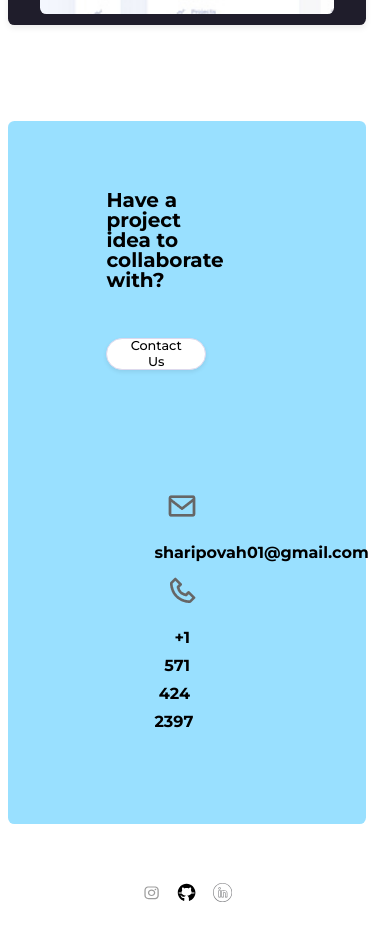
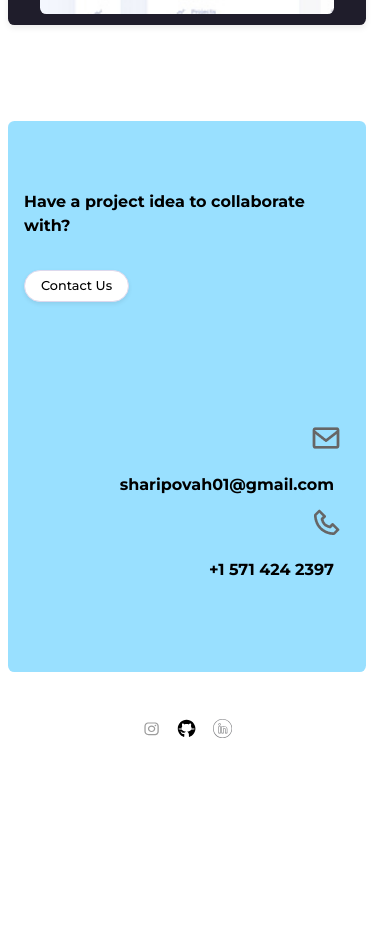
Before and after one commit to hulkarsharif/personal-portfolio, a React (Create React App) app: page / in a window 390 px wide. Shown: the part 4929-5870 px from the top of the page. After the commit the page ends 5737 px from the top, so only its background shows below. Built offline with nearby package versions, Linux system fonts and the light colour scheme.

Commit message:
Finish the media query for footer

```diff
--- a/src/pages/Home/Footer/Footer.tsx
+++ b/src/pages/Home/Footer/Footer.tsx
@@ -1,3 +1,226 @@
+// import { Button, Icon, Typography } from "../../../design-system";
+// import styled from "styled-components";
+// import { PageContainer } from "../../components";
+// import phone from "../../../design-system/assets/image/phone-icon.png";
+// import email from "../../../design-system/assets/image/email-icon.png";
+// import { useState } from "react";
+// import { CreateContactUsModal } from "./createContactUsModal";
+
+// const FooterSection = styled(PageContainer)`
+//     /* padding-top: 8.5rem;
+//     padding-bottom: 8.6rem; */
+
+//     @media (max-width: 37.5em) {
+//         //600
+//         margin-bottom: 2rem;
+//     }
+// `;
+
+// const FooterWrapper = styled.div`
+//     text-align: left;
+
+//     border-radius: var(--space-8);
+//     background-color: var(--dodger-blue-200);
+
+//     padding-left: 12.3rem;
+//     padding-top: 8.6rem;
+//     padding-bottom: 5rem;
+//     padding-right: 20rem;
+
+//     @media (max-width: 25em) {
+//         //400
+//         margin-bottom: 1.5rem;
+//     }
+// `;
+
+// const FooterTitle = styled(Typography)`
+//     margin-bottom: 4rem;
+
+//     @media (max-width: 37.5em) {
+//         //600
+//         line-height: 3rem;
+//         font-size: 2.5rem;
+//     }
+
+//     @media (max-width: 25em) {
+//         //400
+//         /* display: flex;
+//         align-items: left; */
+//         line-height: 2.5rem;
+//         font-size: 2.5rem;
+//         padding-bottom: 2rem;
+//         padding-right: 2rem;
+//     }
+// `;
+
+// const FooterLinkWrapper = styled.div`
+//     display: flex;
+//     align-items: center;
+//     justify-content: space-between;
+//     text-align: right;
+
+//     /* background-color: red; */
+
+//     @media (max-width: 64em) {
+//         display: block;
+//         align-items: right;
+//     }
+
+//     /* @media (max-width: 25em) {
+//         //400
+//         align-items: right;
+//         line-height: 1.5rem;
+//         font-size: 2.2rem;
+//     } */
+// `;
+
+// const Buttons = styled.div`
+//     display: block;
+//     align-items: left;
+//     margin-bottom: 10rem;
+// `;
+
+// const StyledLink = styled.a`
+//     padding-right: 5rem;
+//     display: inline-block;
+
+//     padding: 1rem;
+
+//     justify-content: space-between;
+
+//     font-size: 1.8rem;
+
+//     color: var(--black-900);
+
+//     //1104
+//     @media (max-width: 69em) {
+//         display: flex;
+//     }
+
+//     //1024
+//     @media (max-width: 64em) {
+//         display: block;
+//         align-items: right;
+//         text-align: right;
+//         line-height: 3.2rem;
+//         font-size: 1.8rem;
+//     }
+
+//     @media (max-width: 25em) {
+//         //400
+//         display: block;
+//         align-items: center;
+//         line-height: 3.5rem;
+//         font-size: 2rem;
+//     }
+// `;
+
+// const ContactWrapper = styled.div`
+//     font-size: 1.8rem;
+//     display: flex;
+//     padding: 5rem;
+//     padding-right: 1rem;
+
+//     align-items: left;
+//     font-size: 1.8rem;
+//     color: var(--black-900);
+//     font-weight: bold; /* Make the text bold */
+
+//     text-align: start;
+//     img {
+//         filter: brightness(40%); /* Change the color to black */
+//     }
+
+//     @media (max-width: 64em) {
+//         //1024
+
+//         display: block;
+//         align-items: right;
+//         text-align: right;
+//     }
+//     @media (max-width: 25em) {
+//         //400
+//         display: block;
+//         align-items: right;
+//         line-height: 3.5rem;
+//         font-size: 2rem;
+//     }
+// `;
+
+// const SocialMedia = styled.div`
+//     color: var(--black-900);
+
+//     gap: 3.6rem;
+//     display: flex;
+//     align-items: center;
+//     justify-content: center;
+//     padding-bottom: 6.7rem;
+//     padding-top: 4.9rem;
+//     gap: var(--space-20);
+
+//     svg {
+//         cursor: pointer;
+
+//         margin-top: 1rem;
+//         transition: all 1s;
+//         &:hover {
+//             transform: scale(1.5);
+//         }
+//     }
+// `;
+
+// const Footer = () => {
+//     const [showCreateUsContact, setShowCreateUsContact] = useState(false);
+//     return (
+//         <>
+//             <FooterSection>
+//                 <FooterWrapper>
+//                     <FooterTitle weight="bold" variant="h2" align="inherit">
+//                         Have a project idea to collaborate with?{" "}
+//                     </FooterTitle>
+//                     <FooterLinkWrapper>
+//                         <Buttons>
+//                             <Button
+//                                 color="secondary"
+//                                 size="lg"
+//                                 shape="circle"
+//                                 variant="outlined"
+//                                 onClick={() => setShowCreateUsContact(true)}
+//                             >
+//                                 Contact Us
+//                             </Button>
+//                         </Buttons>
+
+//                         <ContactWrapper>
+//                             <img src={email} alt="email" />
+//                             <StyledLink href="mailto:sharipovah01@gmail.com">
+//                                 sharipovah01@gmail.com
+//                             </StyledLink>
+//                             <img src={phone} alt="phone" />
+//                             <StyledLink href="tel:+15714242397">
+//                                 +1 571 424 2397
+//                             </StyledLink>
+//                         </ContactWrapper>
+//                     </FooterLinkWrapper>
+//                 </FooterWrapper>
+
+//                 <SocialMedia>
+//                     <Icon iconName="instagram" />
+//                     <Icon iconName="github-icon" />
+//                     <Icon iconName="linkedin-svgrepo-com" />
+//                 </SocialMedia>
+//             </FooterSection>
+
+//             <CreateContactUsModal
+//                 show={showCreateUsContact}
+//                 closeModal={() => setShowCreateUsContact(false)}
+//             />
+//         </>
+//     );
+// };
+
+// export { Footer };
+
 import { Button, Icon, Typography } from "../../../design-system";
 import styled from "styled-components";
 import { PageContainer } from "../../components";
@@ -7,29 +230,26 @@ import { useState } from "react";
 import { CreateContactUsModal } from "./createContactUsModal";
 
 const FooterSection = styled(PageContainer)`
-    /* padding-top: 8.5rem;
-    padding-bottom: 8.6rem; */
-
     @media (max-width: 37.5em) {
-        //600
         margin-bottom: 2rem;
     }
 `;
 
 const FooterWrapper = styled.div`
     text-align: left;
-
     border-radius: var(--space-8);
     background-color: var(--dodger-blue-200);
-
     padding-left: 12.3rem;
     padding-top: 8.6rem;
     padding-bottom: 5rem;
     padding-right: 20rem;
 
-    @media (max-width: 25em) {
-        //400
-        margin-bottom: 1.5rem;
+    @media (max-width: 64em) {
+        padding-right: 12rem;
+    }
+
+    @media (max-width: 37.5em) {
+        padding: 8.6rem 2rem 5rem;
     }
 `;
 
@@ -37,19 +257,12 @@ const FooterTitle = styled(Typography)`
     margin-bottom: 4rem;
 
     @media (max-width: 37.5em) {
-        //600
         line-height: 3rem;
         font-size: 2.5rem;
     }
 
     @media (max-width: 25em) {
-        //400
-        /* display: flex;
-        align-items: left; */
-        line-height: 2.5rem;
-        font-size: 2.5rem;
-        padding-bottom: 2rem;
-        padding-right: 2rem;
+        font-size: 2rem;
     }
 `;
 
@@ -59,19 +272,10 @@ const FooterLinkWrapper = styled.div`
     justify-content: space-between;
     text-align: right;
 
-    /* background-color: red; */
-
     @media (max-width: 64em) {
         display: block;
         align-items: right;
     }
-
-    /* @media (max-width: 25em) {
-        //400
-        align-items: right;
-        line-height: 1.5rem;
-        font-size: 2.2rem;
-    } */
 `;
 
 const Buttons = styled.div`
@@ -83,21 +287,15 @@ const Buttons = styled.div`
 const StyledLink = styled.a`
     padding-right: 5rem;
     display: inline-block;
-
     padding: 1rem;
-
     justify-content: space-between;
-
     font-size: 1.8rem;
-
     color: var(--black-900);
 
-    //1104
     @media (max-width: 69em) {
         display: flex;
     }
 
-    //1024
     @media (max-width: 64em) {
         display: block;
         align-items: right;
@@ -107,7 +305,6 @@ const StyledLink = styled.a`
     }
 
     @media (max-width: 25em) {
-        //400
         display: block;
         align-items: center;
         line-height: 3.5rem;
@@ -120,26 +317,23 @@ const ContactWrapper = styled.div`
     display: flex;
     padding: 5rem;
     padding-right: 1rem;
-
     align-items: left;
     font-size: 1.8rem;
     color: var(--black-900);
-    font-weight: bold; /* Make the text bold */
+    font-weight: bold;
+    text-align: start;
 
-    text-align: start;
     img {
-        filter: brightness(40%); /* Change the color to black */
+        filter: brightness(40%);
     }
 
     @media (max-width: 64em) {
-        //1024
-
         display: block;
         align-items: right;
         text-align: right;
     }
+
     @media (max-width: 25em) {
-        //400
         display: block;
         align-items: right;
         line-height: 3.5rem;
@@ -149,7 +343,6 @@ const ContactWrapper = styled.div`
 
 const SocialMedia = styled.div`
     color: var(--black-900);
-
     gap: 3.6rem;
     display: flex;
     align-items: center;
@@ -160,9 +353,9 @@ const SocialMedia = styled.div`
 
     svg {
         cursor: pointer;
-
         margin-top: 1rem;
         transition: all 1s;
+
         &:hover {
             transform: scale(1.5);
         }
@@ -171,12 +364,13 @@ const SocialMedia = styled.div`
 
 const Footer = () => {
     const [showCreateUsContact, setShowCreateUsContact] = useState(false);
+
     return (
         <>
             <FooterSection>
                 <FooterWrapper>
                     <FooterTitle weight="bold" variant="h2" align="inherit">
-                        Have a project idea to collaborate with?{" "}
+                        Have a project idea to collaborate with?
                     </FooterTitle>
                     <FooterLinkWrapper>
                         <Buttons>
```
